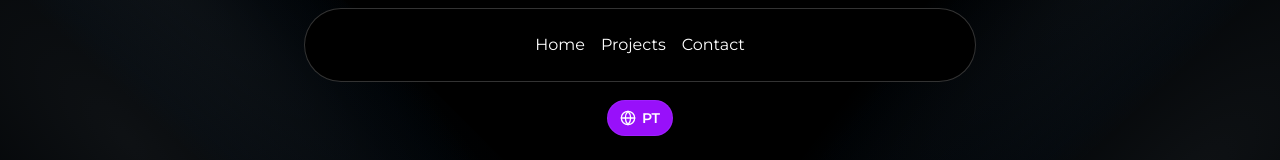
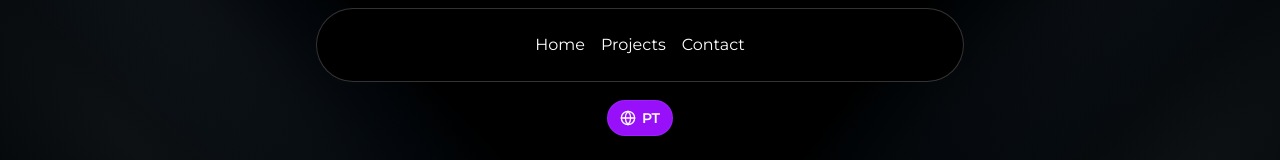
Before and after one commit to lucianomenezesjr/portifolio, a Next.js app in the folder portifolio-app/: page / in a window 1280 px wide. Shown: the top 160 px of the page. Built offline with nearby package versions, Linux system fonts and the light colour scheme; a web font is replaced by a local one.

Commit message:
fix: add padding to Navbar for improved layout

```diff
--- a/portifolio-app/src/app/page.tsx
+++ b/portifolio-app/src/app/page.tsx
@@ -25,7 +25,7 @@ export default function Home() {
   return (
     <div className="relative w-full bg-black/[0.96] flex overflow-hidden min-h-screen">
       <Spotlight />
-      <Navbar className="top-2 z-50" />
+      <Navbar className="top-2 z-50 px-3" />
 
       {/* Botão de idioma centralizado abaixo da navbar */}
       <div className="fixed top-20 m-5 inset-x-0 z-40 flex justify-center">
```
